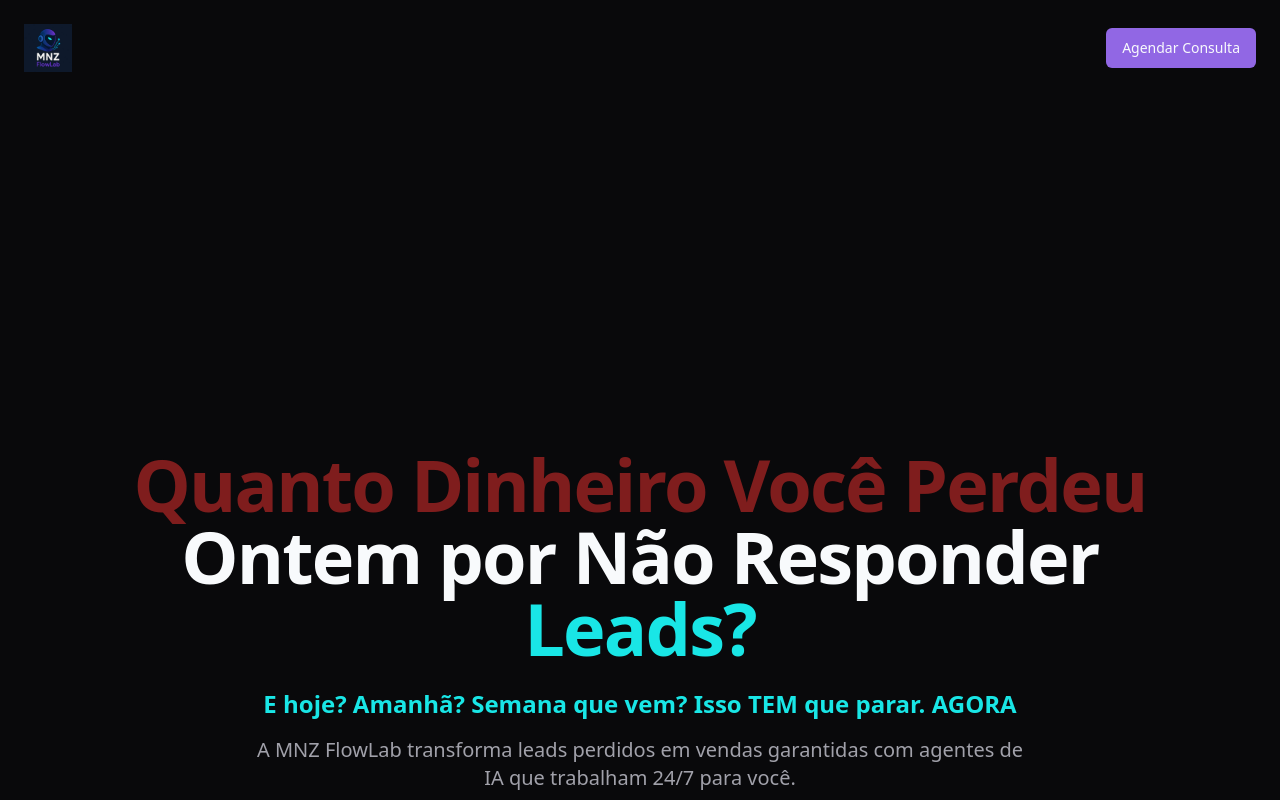
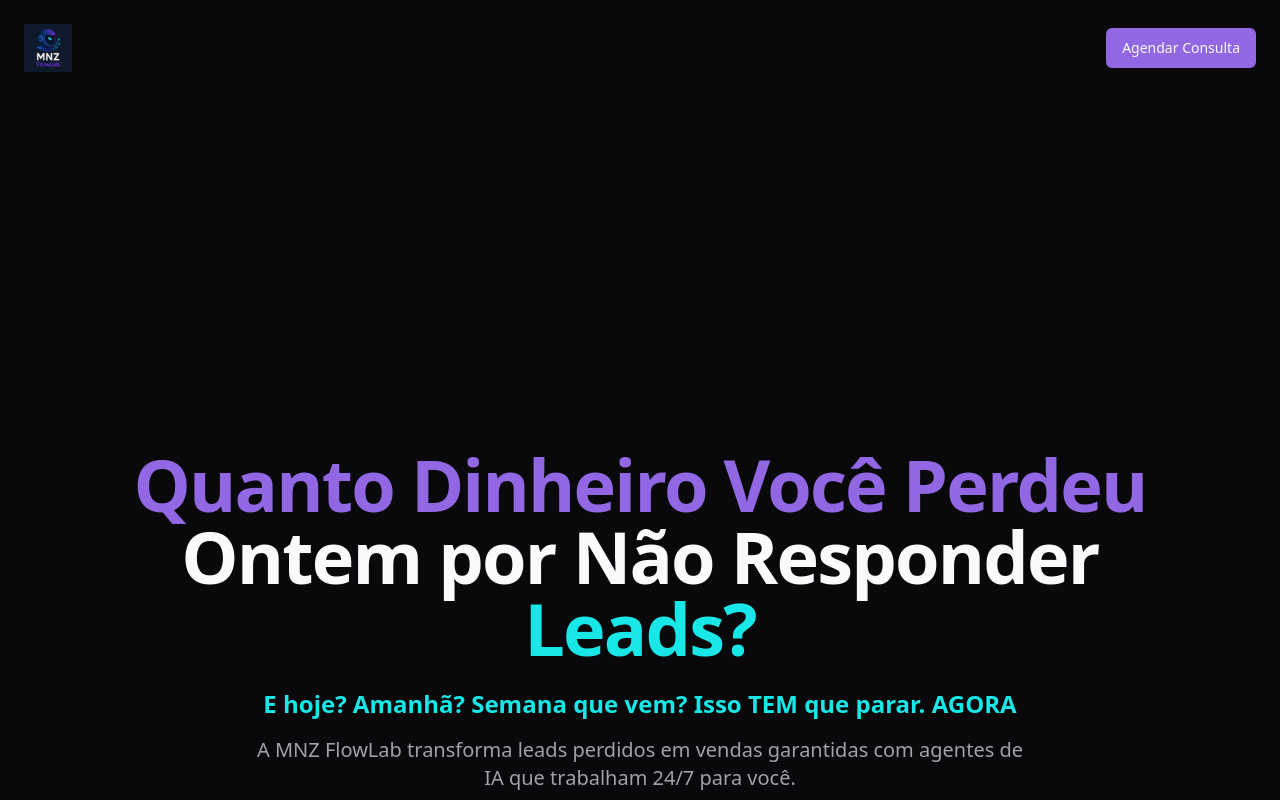
Before and after one commit to menezessluciana/mnzflowlablp, a React (Vite) app: page / in a window 1280 px wide. Shown: the top 800 px of the page. Built offline with nearby package versions, Linux system fonts and the light colour scheme.

Commit message:
Refactor: Use logo color palette
Update the color palette in `src/index.css` to match the logo's colors.

```diff
--- a/src/index.css
+++ b/src/index.css
@@ -26,7 +26,7 @@
     --accent: 240 5% 15%;
     --accent-foreground: 210 40% 98%;
 
-    --destructive: 0 62.8% 30.6%;
+    --destructive: 260 70% 65%; /* Changed from red to primary purple */
     --destructive-foreground: 210 40% 98%;
 
     --border: 240 5% 15%;
```
